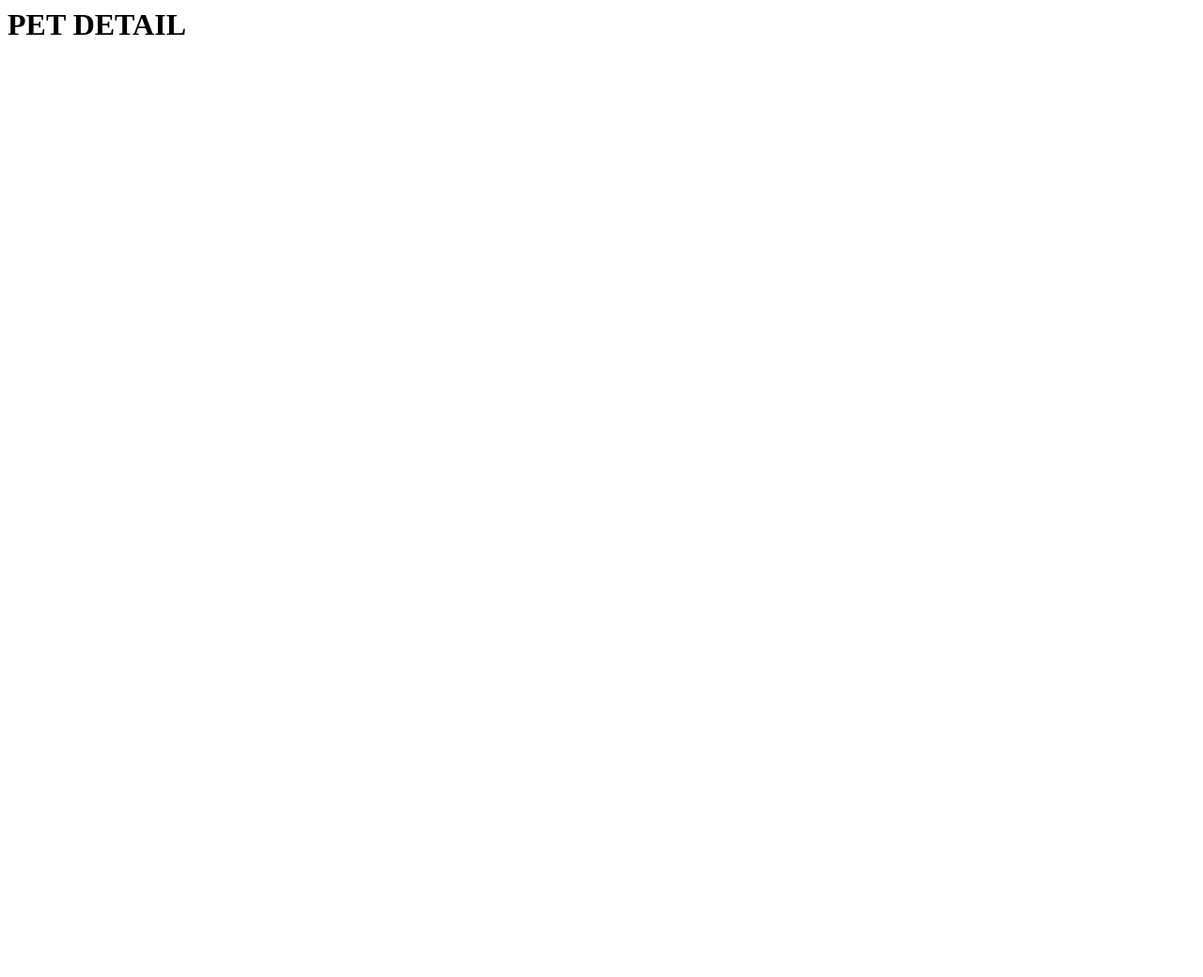
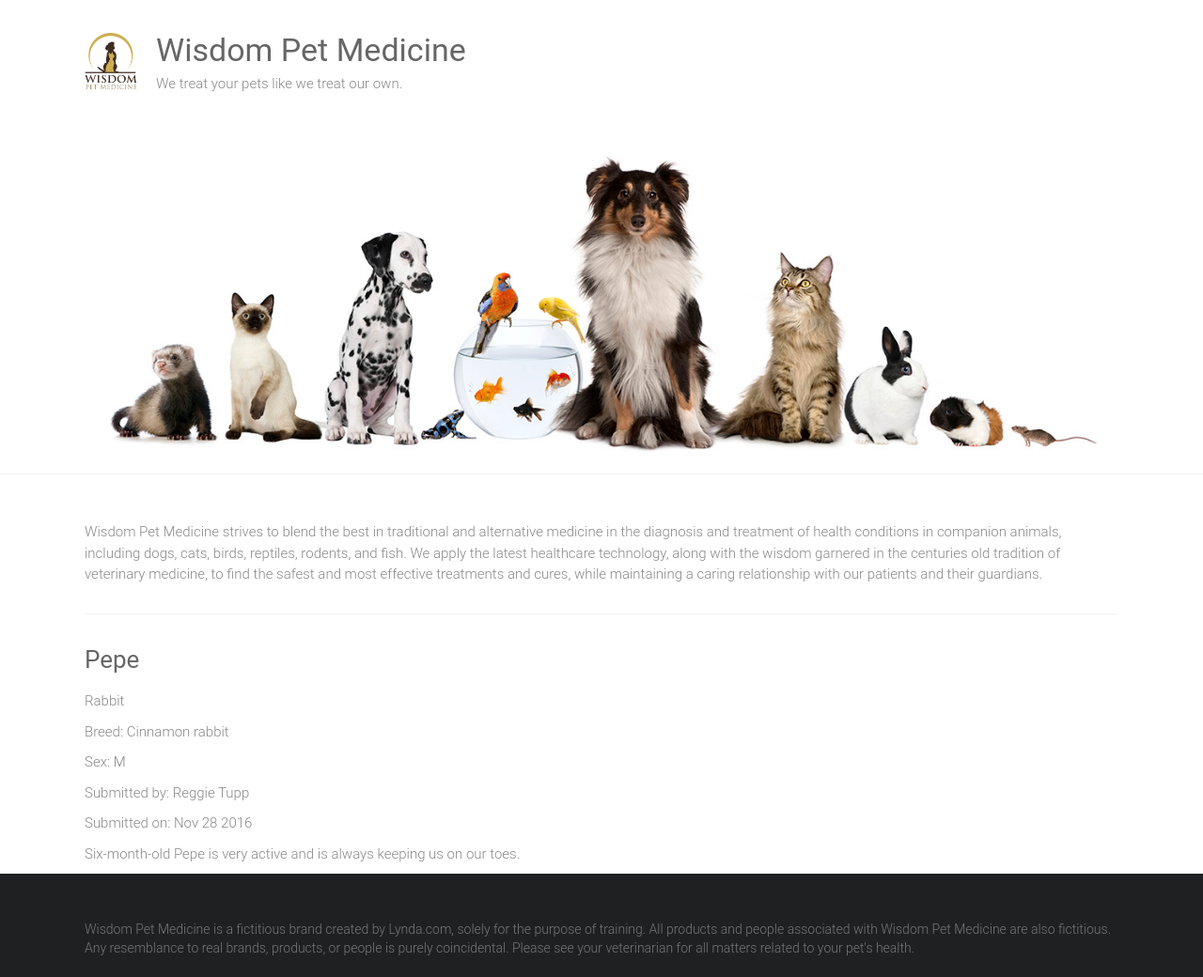
Before and after one commit to cnickscofield21/learning-django, a Django app: page /adoptions/1/ in a window 1280 px wide. Before the commit the page is almost empty. Shown: the whole page at 94% size. Before the commit the page ends 37 px from the top, so only its background shows below. Run offline with Django 4.2, Linux system fonts and the light colour scheme; data comes from the database, SQL or seed files in the repository.

Commit message:
Complete Chapter 4. 'Build Django Templates'

```diff
--- /dev/null
+++ b/wisdompets/adoptions/templates/base.html
@@ -0,0 +1,48 @@
+{% load static %}
+<html lang="en-US">
+    <head>
+        <meta charset="UTF-8">
+        <title>Home - Wisdom Pet Medicine</title>
+        <link rel="stylesheet" id="ample-style-css" href="{% static 'style.css' %}" type="text/css" media="all">
+    </head>
+    <body class="wide">
+        <div id="page" class="hfeed site">
+            <header>
+                <div class="header">
+                    <div class="main-head-wrap inner-wrap clearfix">
+                        <div id="header-logo-image">
+                            <a href="/">
+                                <img src="{% static 'images/logo.png' %}" alt="Wisdom Pet Medicine">
+                            </a>
+                        </div>
+                        <div id="header-text" class="">
+                            <h1 id="site-title">
+                                <a href="/" title="Wisdom Pet Medicine" rel="home">Wisdom Pet Medicine</a>
+                            </h1>
+                            <p>We treat your pets like we treat our own.</p>
+                        </div>
+                    </div>
+                    <img src="{% static 'images/header.jpg' %}" alt="Wisdom Pet Medicine">
+                </div>
+            </header>
+            <div class="main-wrapper">
+                <div class="single-page clearfix">
+                    <div class="inner-wrap">
+                        <p>Wisdom Pet Medicine strives to blend the best in traditional and alternative medicine in the diagnosis and treatment of health conditions in companion animals, including dogs, cats, birds, reptiles, rodents, and fish. We apply the latest healthcare technology, along with the wisdom garnered in the centuries old tradition of veterinary medicine, to find the safest and most effective treatments and cures, while maintaining a caring relationship with our patients and their guardians.</p>
+                        <hr>
+                        <div>
+                        {% block content %}
+                        {% endblock %}
+                        </div>
+                    </div>
+                </div>
+            </div>
+            <footer id="colophon">
+                <div class="inner-wrap">
+                    Wisdom Pet Medicine is a fictitious brand created by Lynda.com, solely for the purpose of training. All products and people associated with Wisdom Pet Medicine are also fictitious. Any resemblance to real brands, products, or people is purely coincidental. Please see your veterinarian for all matters related to your pet's health.
+                </div>
+            </footer>
+        </div>
+        <script src="{% static 'main.js' %}" type="text/javascript"></script>
+    </body>
+</html>
--- a/wisdompets/adoptions/templates/pet_detail.html
+++ b/wisdompets/adoptions/templates/pet_detail.html
@@ -1 +1,28 @@
-<h1>PET DETAIL</h1>
+{% extends 'base.html' %}
+
+{% block content %}
+    <div>
+        <h3>{{ pet.name|capfirst }}</h3>
+        <p>{{ pet.species }}</p>
+        {% if pet.breed %}
+            <p>Breed: {{ pet.breed }}</p>
+        {% endif %}
+        {% if pet.age %}
+            <p>Age: {{ pet.age }}</p>
+        {% endif %}
+        {% if pet.sex %}
+            <p>Sex: {{ pet.sex }}</p>
+        {% endif %}
+        {% if pet.vaccinations.all %}
+            <p>Vaccinations for:</p>
+            <ul>
+                {% for vaccination in pet.vaccinations.all %}
+                    <li>{{ vaccination.name }}</li>
+                {% endfor %}
+            </ul>
+        {% endif %}
+        <p>Submitted by: {{ pet.submitter }}</p>
+        <p>Submitted on: {{ pet.submission_date|date:"M d Y" }}</p>
+        <p>{{ pet.description }}</p>
+    </div>
+{% endblock %}
--- a/wisdompets/wisdompets/settings.py
+++ b/wisdompets/wisdompets/settings.py
@@ -11,6 +11,7 @@ https://docs.djangoproject.com/en/4.2/ref/settings/
 """
 
 from pathlib import Path
+import os
 
 # Build paths inside the project like this: BASE_DIR / 'subdir'.
 BASE_DIR = Path(__file__).resolve().parent.parent
@@ -117,6 +118,9 @@ USE_TZ = True
 # https://docs.djangoproject.com/en/4.2/howto/static-files/
 
 STATIC_URL = 'static/'
+STATICFILES_DIRS = [
+    os.path.join(BASE_DIR, 'static')
+]
 
 # Default primary key field type
 # https://docs.djangoproject.com/en/4.2/ref/settings/#default-auto-field
```
Also changed, not shown: wisdompets/adoptions/templates/home.html (+19 -1 lines), wisdompets/static/images/header.jpg (renamed from exercise_files/static/images/header.jpg), wisdompets/static/images/logo.png (renamed from exercise_files/static/images/logo.png), wisdompets/static/main.js (renamed from exercise_files/static/main.js), wisdompets/static/style.css (renamed from exercise_files/static/style.css).
